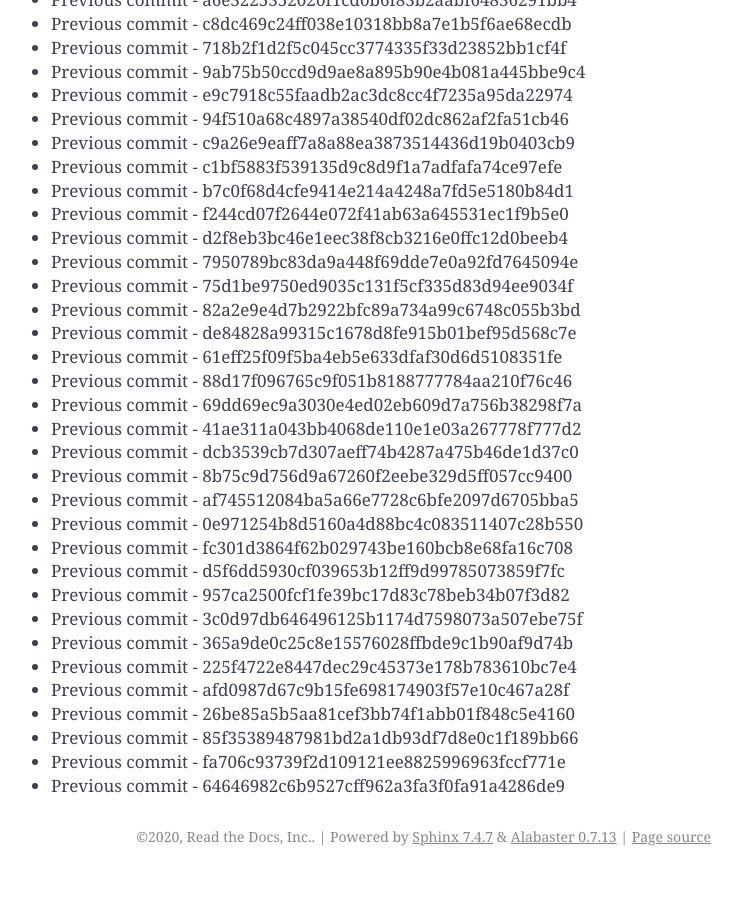
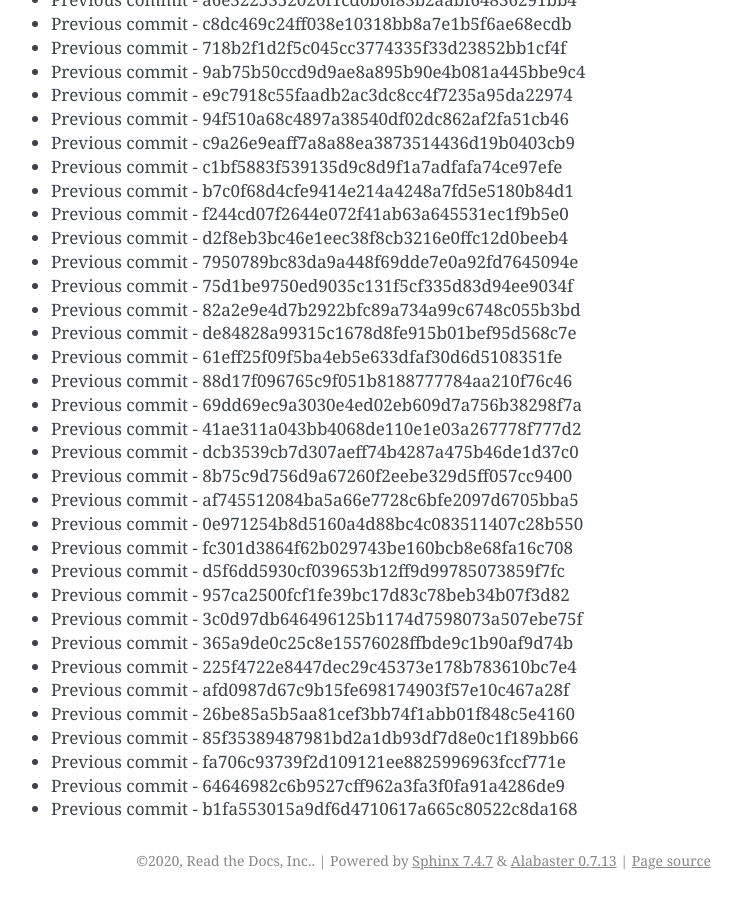
Before and after one commit to readthedocs/rtd-git-stresstest, a Sphinx documentation site: the page built from docs/updates.rst, in a window 1280 px wide and 900 px high, scrolled down 20835 px. Shown: the whole window, without its empty margins (399-1141 px from the left). Built offline with Sphinx 7.4.7, drawn with Linux system fonts in a browser that asks for light colours; before the commit the page ends 21711 px from its top, so only the background shows below that.

Commit message:
Generating commit from previous: b1fa553015a9df6d4710617a665c80522c8da168

```diff
--- a/docs/updates.rst
+++ b/docs/updates.rst
@@ -907,3 +907,4 @@ It can be tested for any performance characteristics.
 * Previous commit - 85f35389487981bd2a1db93df7d8e0c1f189bb66
 * Previous commit - fa706c93739f2d109121ee8825996963fccf771e
 * Previous commit - 64646982c6b9527cff962a3fa3f0fa91a4286de9
+* Previous commit - b1fa553015a9df6d4710617a665c80522c8da168
```
